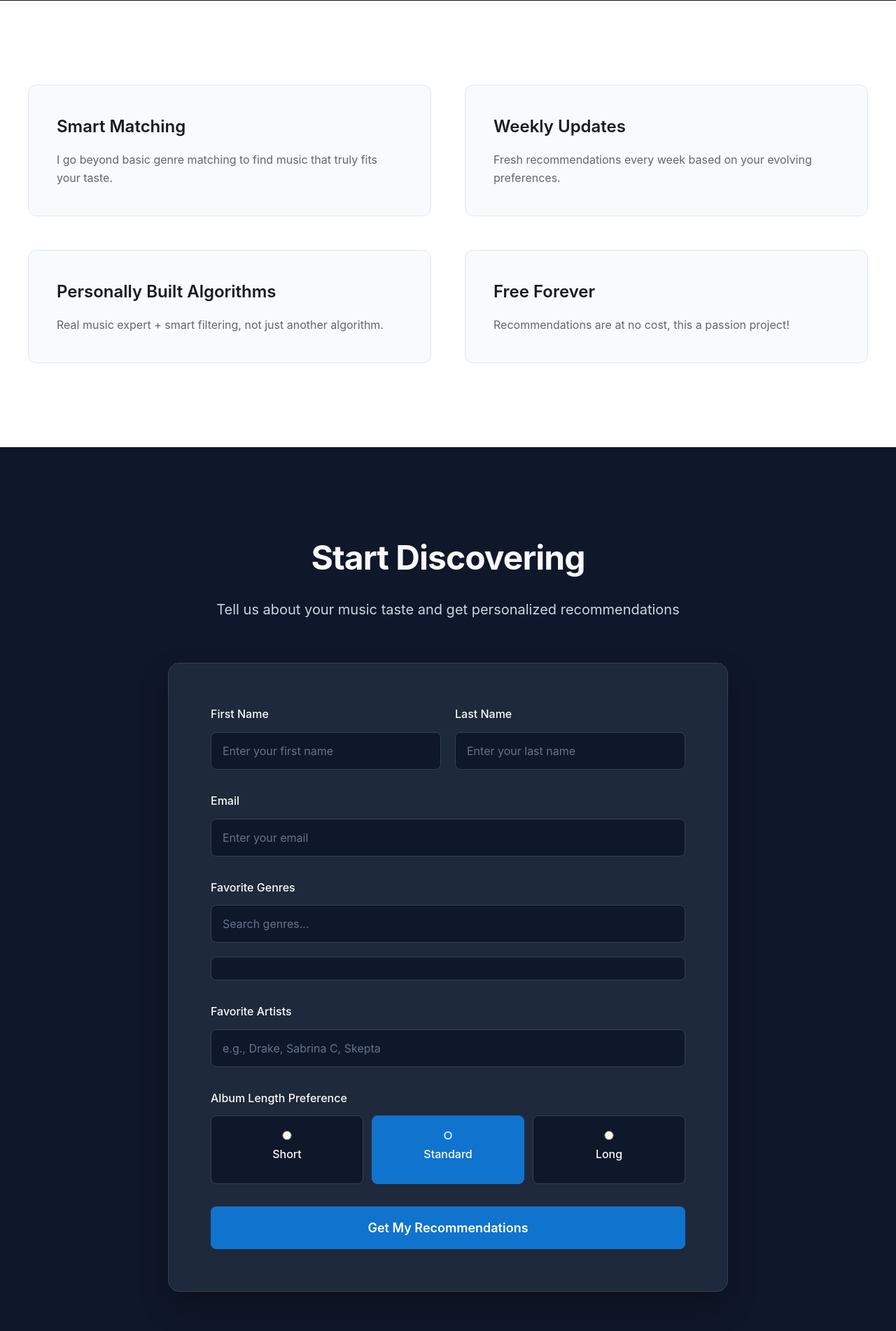
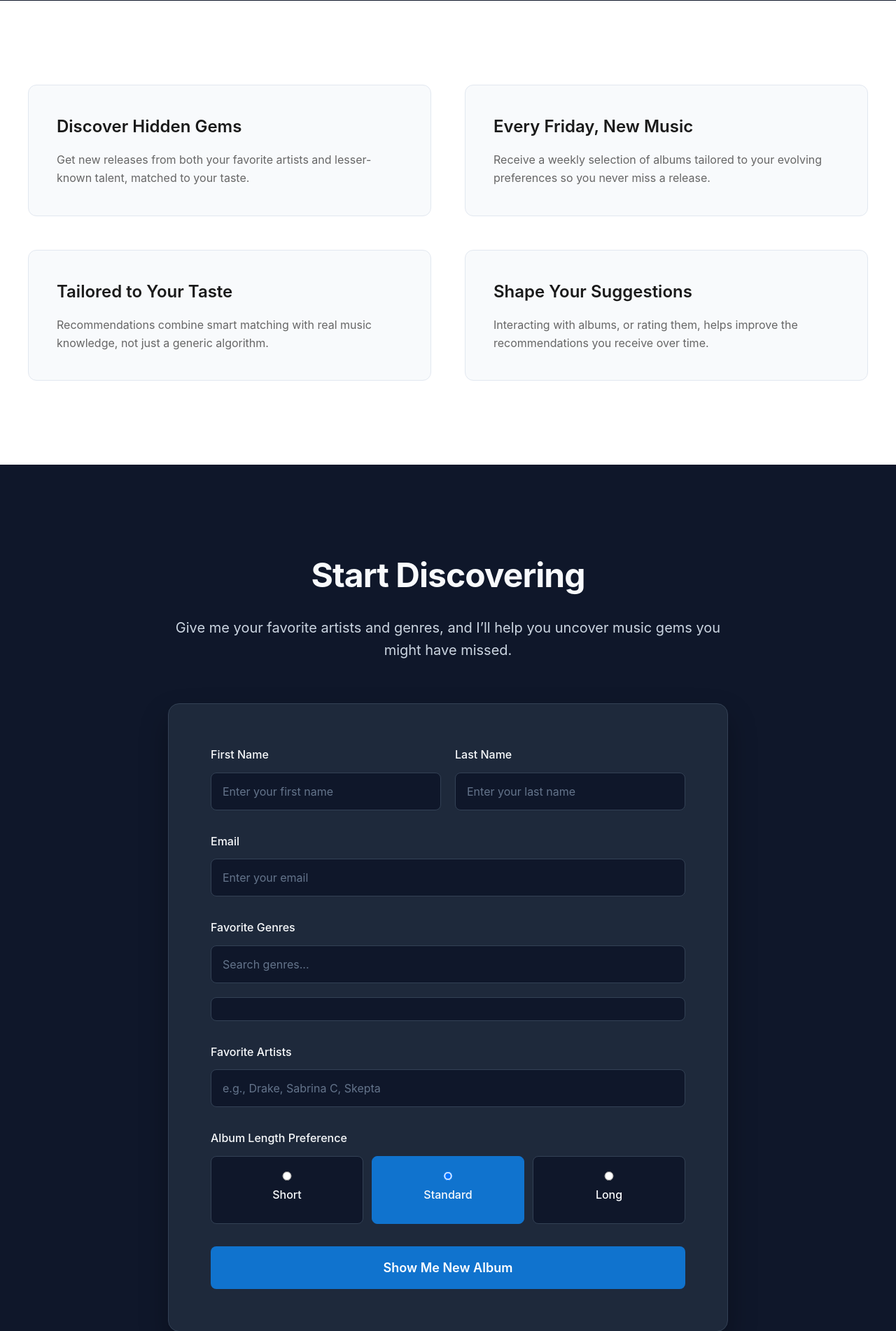
Before and after one commit to Nathanialc25/blurryblus-platform, a Flask app: page / in a window 1280 px wide. Shown: the part 799-2701 px from the top of the page at 70% size. Run offline with Flask 3, Linux system fonts and the light colour scheme; some libraries are stand-ins or nearby versions.

Commit message:
adjusting wording on homepage

```diff
--- a/apps/user-form-app/templates/index.html
+++ b/apps/user-form-app/templates/index.html
@@ -477,7 +477,7 @@
         <div class="hero-content">
             <div class="hero-text">
                 <h1>Find Your Next Favorite Album</h1>
-                <p>BlurryBlus analyzes your music taste to recommend albums you'll love but haven't discovered yet. No more missing releases by great discovered & undiscovered artists!</p>
+                <p>BlurryBlus delivers new albums you’ll love, including hidden gems and releases you might have missed. Every Friday, your personal music digest lands in your inbox.</p>
                 <div class="hero-buttons">
                     <button onclick="document.getElementById('signup').scrollIntoView({behavior: 'smooth'})" class="primary-button">
                         Sign Up
@@ -496,20 +496,20 @@
     <section id="features" class="features">
         <div class="features-grid">
             <div class="feature-card">
-                <h3>Smart Matching</h3>
-                <p>I go beyond basic genre matching to find music that truly fits your taste.</p>
+                <h3>Discover Hidden Gems</h3>
+                <p>Get new releases from both your favorite artists and lesser-known talent, matched to your taste.</p>
             </div>
             <div class="feature-card">
-                <h3>Weekly Updates</h3>
-                <p>Fresh recommendations every week based on your evolving preferences.</p>
+                <h3>Every Friday, New Music</h3>
+                <p>Receive a weekly selection of albums tailored to your evolving preferences so you never miss a release.</p>
             </div>
             <div class="feature-card">
-                <h3>Personally Built Algorithms</h3>
-                <p>Real music expert + smart filtering, not just another algorithm.</p>
+                <h3>Tailored to Your Taste</h3>
+                <p>Recommendations combine smart matching with real music knowledge, not just a generic algorithm.</p>
             </div>
             <div class="feature-card">
-                <h3>Free Forever</h3>
-                <p>Recommendations are at no cost, this a passion project!</p>
+                <h3>Shape Your Suggestions</h3>
+                <p>Interacting with albums, or rating them, helps improve the recommendations you receive over time.</p>
             </div>
         </div>
     </section>
@@ -518,7 +518,7 @@
     <section id="signup" class="signup-section">
         <div class="signup-container">
             <h2>Start Discovering</h2>
-            <p>Tell us about your music taste and get personalized recommendations</p>
+            <p>Give me your favorite artists and genres, and I’ll help you uncover music gems you might have missed.</p>
 
             <form action="/submit" method="post" class="signup-form">
                 <div class="name-fields">
@@ -573,13 +573,13 @@
                     </div>
                 </div>
 
-                <button type="submit" class="submit-btn">Get My Recommendations</button>
+                <button type="submit" class="submit-btn">Show Me New Album</button>
             </form>
         </div>
     </section>
 
     <footer>
-        <p>&copy; 2025 BlurryBlus. A music discovery project.</p>
+        <p>&copy; 2025 BlurryBlus. A music discovery project for fellow enthusiasts.</p>
     </footer>
 
     <script>
```
